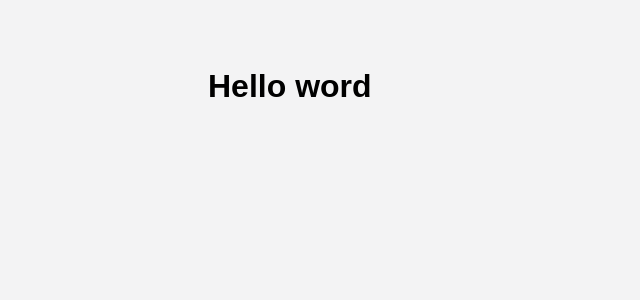
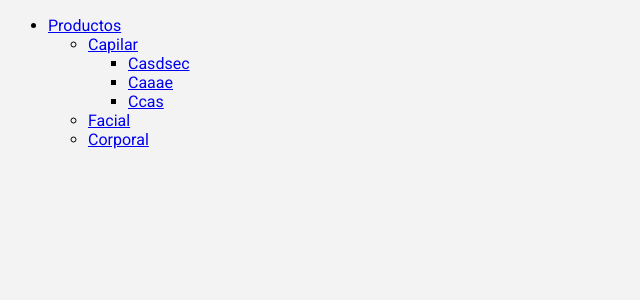
Before and after one commit to whccc/makeupsolpage, a Next.js app: page / in a window 1280 px wide. Shown: the top 300 px of the page, without its empty margins (0-640 px from the left). Built offline with nearby package versions, Linux system fonts and the light colour scheme.

Commit message:
navigation

```diff
--- a/components/AppLayout/index.js
+++ b/components/AppLayout/index.js
@@ -1,14 +1,22 @@
 import { Fragment } from 'react';
 import {GlobalStyle,Container} from './styles'
-
+import {Navigation} from '../Navigation'
+import Head from 'next/head'
 
 export const Layout=({children})=>{
     return (
         <Fragment>
+            <Head>
+                <link rel="preconnect" href="https://fonts.gstatic.com"/>
+                <link href="https://fonts.googleapis.com/css2?family=Roboto&display=swap" rel="stylesheet"/>
+                <link rel="stylesheet" href="https://fonts.googleapis.com/icon?family=Material+Icons" />
+                <title>Makessup</title>
+            </Head>
             <GlobalStyle/>
+            <Navigation/>
             <Container>
                 {children}
             </Container>
-        </Fragment>
+       </Fragment>
     );
 }
--- a/components/AppLayout/styles.js
+++ b/components/AppLayout/styles.js
@@ -8,7 +8,7 @@ export const GlobalStyle=createGlobalStyle`
   }
   body {
     background: #f3f3f4;
-    font-family:Arial, Helvetica, sans-serif;
+    font-family: 'Roboto', sans-serif;
   }
   :root{
     --bg-primary-blue:#3578E5;
@@ -20,13 +20,5 @@ export const GlobalStyle=createGlobalStyle`
     }
 `
 export const Container=styled.div`
-    min-height:100vh;
-    position:relative;
-    top:47px;
-    transition:all ease-in-out .5s;
-  @media (min-width:1024px){
 
-  margin-left:200px;
-  width:calc(100% - 200px);
-  }
 `
--- /dev/null
+++ b/components/Banner/index.js
@@ -0,0 +1,5 @@
+export const Banner=()=>{
+    return (
+        null
+    );
+}
--- /dev/null
+++ b/components/Navigation/index.js
@@ -0,0 +1,54 @@
+import { Fragment } from "react";
+
+import Link from 'next/link'
+
+export const Navigation = () => {
+    return (
+        <Fragment>
+            <nav>
+                <ul>
+                    <li>
+                        <Link href='/Productos'>
+                            <a>Productos</a>
+                        </Link>
+                        <ul>
+                            <li>
+                                <Link href="/Capilar">
+                                    <a>Capilar</a>
+                                </Link>
+                                <ul>
+                                    <li>
+                                        <Link href="/d">
+                                            <a>Casdsec</a>
+                                        </Link>
+                                    </li>
+                                    <li>
+                                        <Link href="/d">
+                                            <a>Caaae</a>
+                                        </Link>
+                                    </li>
+                                    <li>
+                                        <Link href="/d">
+                                            <a>Ccas</a>
+                                        </Link>
+                                    </li>
+                                </ul>
+                            </li>
+                            <li>
+                                <Link href="/Capilar">
+                                    <a>Facial</a>
+                                </Link>
+                            </li>
+                            <li>
+                                <Link href="/Capilar">
+                                    <a>Corporal</a>
+                                </Link>
+                            </li>
+                        </ul>
+                    </li>
+                </ul>
+            </nav>
+        </Fragment>
+
+    );
+}
--- a/package.json
+++ b/package.json
@@ -20,6 +20,8 @@
   },
   "homepage": "https://github.com/whccc/makeupsolpage#readme",
   "dependencies": {
+    "@material-ui/core": "^4.11.2",
+    "@material-ui/icons": "^4.11.2",
     "next": "^10.0.3",
     "react": "^17.0.1",
     "react-dom": "^17.0.1",
--- a/pages/index.js
+++ b/pages/index.js
@@ -1,10 +1,15 @@
+import { Fragment } from 'react'
 import {Layout} from '../components/AppLayout'
+import {Banner} from '../components/Banner'
 const Index=()=>{
     return(
+        <Fragment>
+
         <Layout>
+        <Banner/>
+        </Layout>
 
-        <h1>Hello word</h1>
-        </Layout>
+        </Fragment>
     );
 }
 
```
Also changed, not shown: components/Banner/styles.js (added), components/Navigation/styles.js (added), 1 other file (tests, documents, lock files or other folders).
